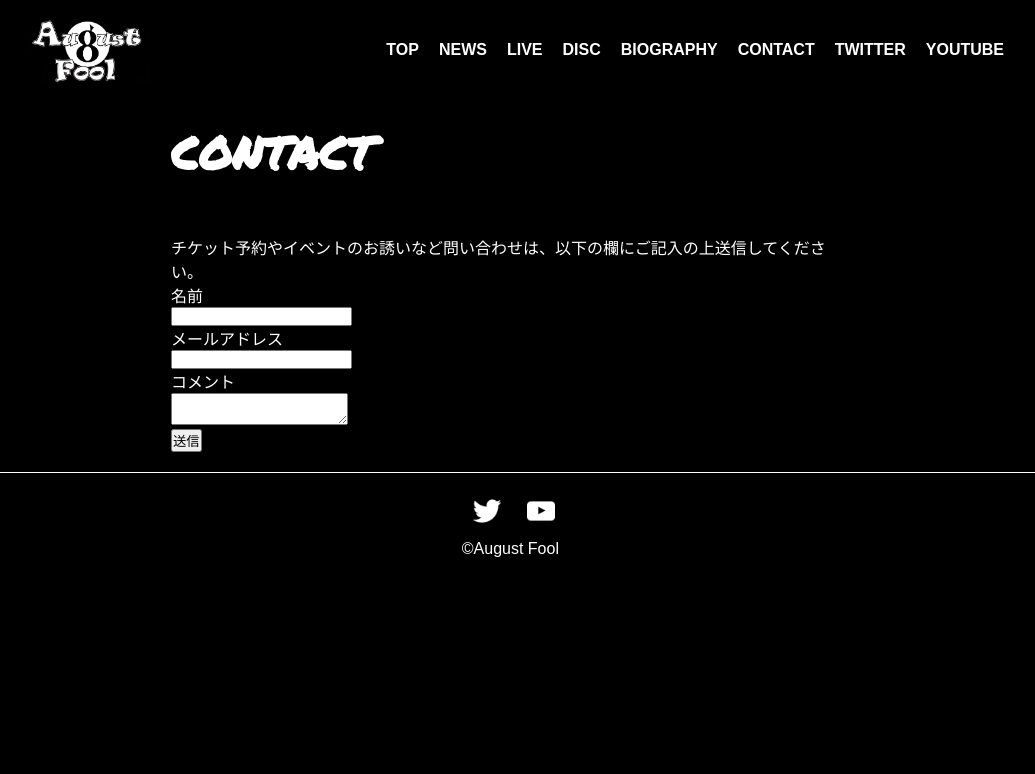
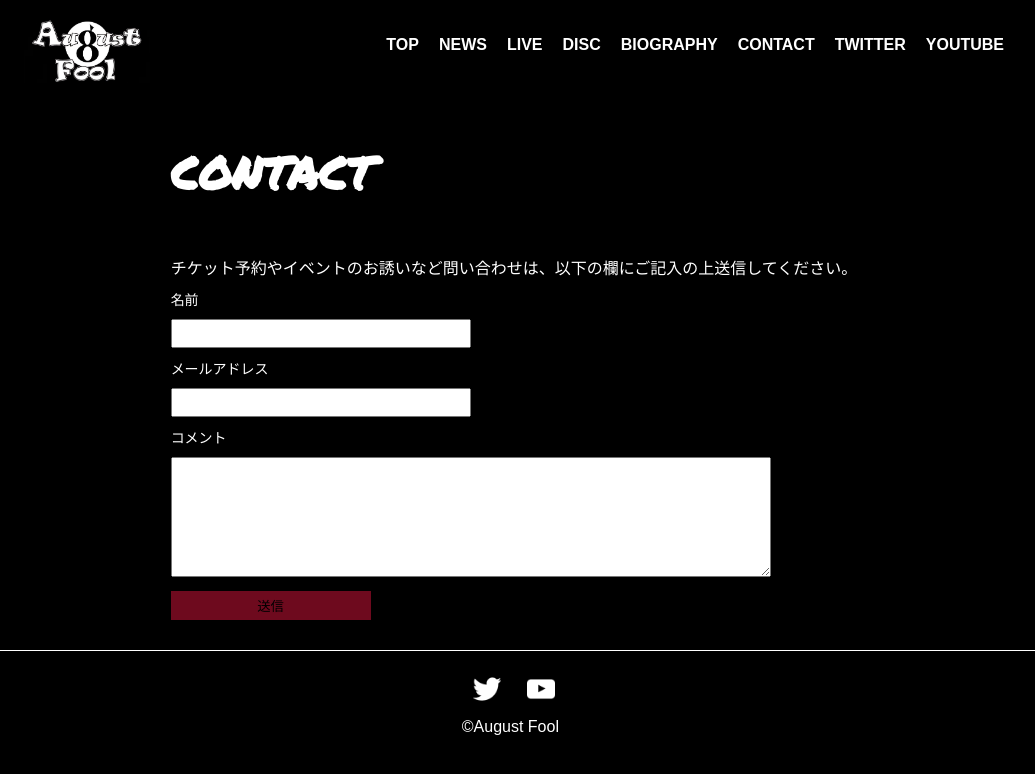
Before and after one commit to KenHashimoto0914/augustfool.github.io, a plain HTML site: page pages/contact.html in a window 1280 px wide. Shown: the whole page, without its empty margins (126-1161 px from the left). Drawn offline with nearby package versions, Linux system fonts and the light colour scheme.

Commit message:
Update contact.css

```diff
--- a/pages/contact.css
+++ b/pages/contact.css
@@ -22,16 +22,24 @@
 }
 
 h2 {
-  border-bottom: 0.8px solid white;
+  grid-row: title;
   font-family: 'Permanent Marker', cursive;
-  font-size: 45px;
+  font-size: 35px;
+  margin-bottom: 50px;
+  border-bottom: none;
 }
+
+li {
+  margin-bottom: 10px;
+}
+
 /* 全体のページ設定 */
 body {
   display: grid;
   grid-template-columns: 20px 1fr 20px;
   grid-template-rows:
       [head]100px
+      [title]auto
       [contact]auto
       [foot]100px;
   grid-row-gap: 20px;
@@ -194,40 +202,35 @@
 /* コンタクト */
 .contact-wrapper {
   grid-row: contact;
-  width: 80%;
   margin: 0 auto;
 }
 
-.contact-wrapper h2 {
-  margin-bottom: 50px;
-  border-bottom: none;
+form p{
+  margin-bottom: 10px;
+  font-size: 14px;
 }
 
-.contact-wrapper li {
-  padding: 10px 0 10px 20px;
+input,textarea {
+  width: 100%;
+  box-sizing: border-box;
+  padding: 5px;
 }
 
-.text  {
-  font-size: 14px;
-  font-weight: 400;
-  letter-spacing: 0.1em;
-  line-height: 1.8;
+textarea {
+  height: 120px;
 }
 
-.date {
-  font-weight: bold;
-  padding: 2px 2px ;
-  letter-spacing: 0.05em;
+input[type="submit"]{
+  background-color: rgba(220,20,60,0.5);
+  border: none;
+  -webkit-appearance:none;
+  transition: all 0.2s;
 }
 
-.more{
-  text-align: right;
-  margin: 10px 0 30px 0;
+input[type="submit"]:hover{
+  background-color: rgba(220,20,60,0.9);
 }
 
-.more a {
-  border-bottom: 0.5px solid white;
-}
 
 /* フッター */
 footer {
@@ -304,10 +307,10 @@
   display: block;
 }
 
-/* コンタクト */
-.contact-wrapper {
+/* ニュース */
+.news-wrapper {
   grid-row: contact;
-  width: 70%;
+  width: 80%;
   margin: 0 auto;
 }
 
@@ -318,5 +321,20 @@
   font-size: 45px;
 }
 
+input[type="text"]{
+  width: 300px;
 }
+
+input[type="email"]{
+  width: 300px;
 }
+
+textarea {
+  width: 600px;
+}
+
+input[type="submit"]{
+  width: 200px;
+}
+
+}
```
